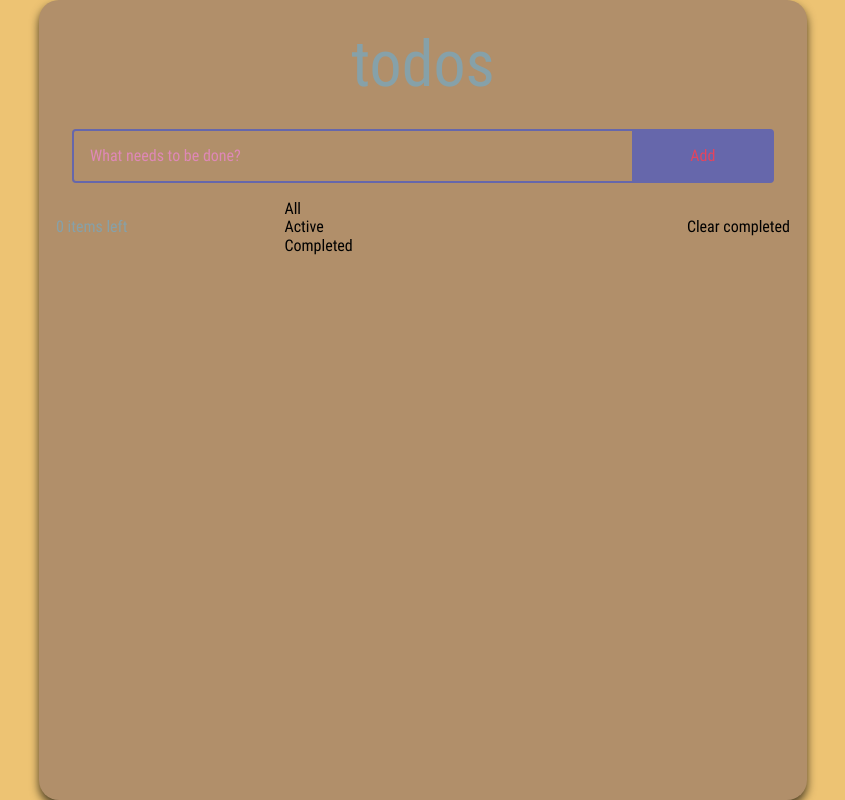
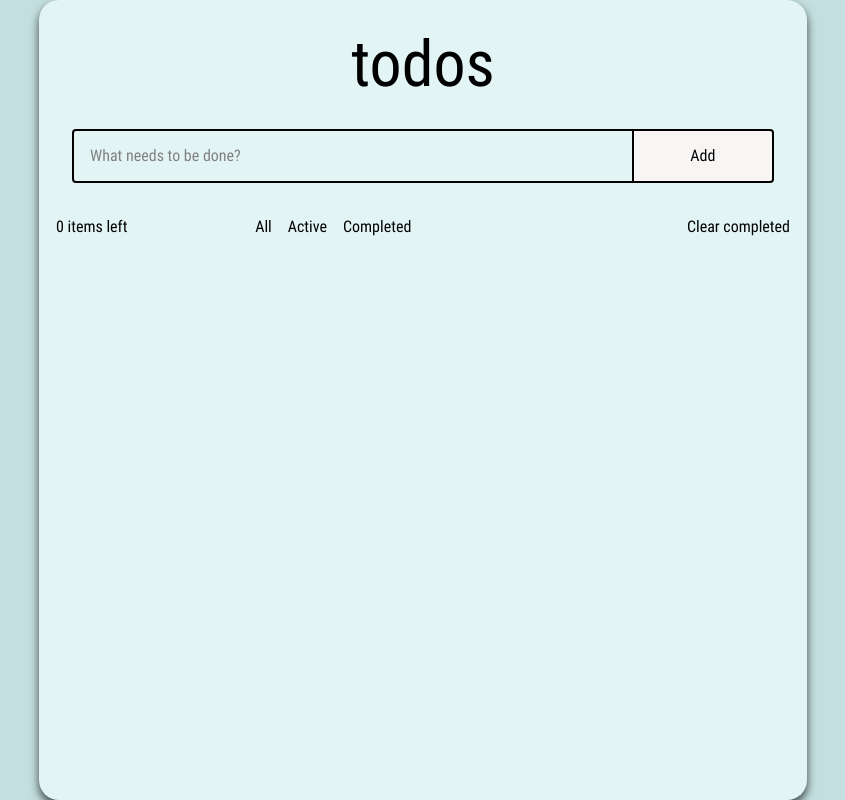
Before and after one commit to RomanMitaki/todos, a React app: page / in a window 1280 px wide. Shown: the whole page, without its empty margins (217-1062 px from the left). Built offline with nearby package versions, Linux system fonts and the light colour scheme; some icons are missing.

Commit message:
add themes colors

```diff
--- a/src/components/Checkbox/Checkbox.tsx
+++ b/src/components/Checkbox/Checkbox.tsx
@@ -20,7 +20,7 @@ const Checkbox = (props: CheckboxProps) => {
                 onChange={handleChecked}
             />
             <span className={classNames(classes.checkbox__custom)}>
-               {isChecked ? <CheckIcon/> : null}
+               {isChecked ? <CheckIcon /> : null}
             </span>
         </label>
   )
--- a/src/components/NavBar/NavBar.module.css
+++ b/src/components/NavBar/NavBar.module.css
@@ -4,3 +4,11 @@
   justify-content: space-between;
   align-items: center;
 }
+
+.btn__wrapper {
+  display: flex;
+  flex-direction: row;
+  justify-content: space-between;
+  align-items: center;
+  gap: 1em
+}
--- a/src/components/NavBar/NavBar.tsx
+++ b/src/components/NavBar/NavBar.tsx
@@ -38,13 +38,13 @@ const NavBar = (props: NavBarProps) => {
   return (
         <div className={classNames(classes.NavBar__wrapper)}>
             <p>{renderedQtyTodos !== 1 ? `${renderedQtyTodos} items left` : `${renderedQtyTodos} item left`}</p>
-            <div>
+            <div className={classNames(classes.btn__wrapper)}>
                 <Button onClick={handleAll}>All</Button>
                 <Button onClick={handleActive}>Active</Button>
                 <Button onClick={handleCompleted}>Completed</Button>
             </div>
             <Button onClick={toggleTheme}>
-                {theme === Theme.DARK ? <PiMoonThin color={'white'} size={'20px'}/> : <PiSunDimLight color={'white'} size={'20px'}/>}
+                {theme === Theme.DARK ? <PiMoonThin color={'white'} size={'20px'}/> : <PiSunDimLight color={'black'} size={'20px'}/>}
             </Button>
             <Button>Clear completed</Button>
         </div>
--- a/src/components/ToDoList/ToDoList.module.css
+++ b/src/components/ToDoList/ToDoList.module.css
@@ -14,6 +14,7 @@
   border-radius: 20px;
   box-shadow:  0 5px 10px 0 rgb(0 0 0 / 70%);
   background: var(--bg-color-secondary);
+
 }
 
 .todos__wrapper {
@@ -23,4 +24,8 @@
   overflow: auto;
   overflow-x: hidden;
   width: 100%;
+  overflow-y: auto;
+  scrollbar-color: var(--bg-color-btn) var(--bg-color-main);
+  scrollbar-width: thin;
+  scroll-behavior: smooth;
 }
--- a/src/components/ToDoList/ToDoList.tsx
+++ b/src/components/ToDoList/ToDoList.tsx
@@ -9,7 +9,7 @@ import { type IToDo, type IToDos } from '../../types/types'
 const ToDoList = () => {
   const [todos, setTodos] = useState<IToDos>([])
   const [renderedTodos, setRenderedTodos] = useState<IToDos>([])
-  const [isComletedTodos, setIsCompletedTodos] = useState(false)
+  const [isCompletedTodos, setIsCompletedTodos] = useState(false)
   const [isActiveTodos, setIsActiveTodos] = useState(false)
   const addTodo = (todo: IToDo) => {
     if (!todo.text || /^\s*$/.test(todo.text)) {
@@ -32,12 +32,12 @@ const ToDoList = () => {
   )
 
   useEffect(() => {
-    isComletedTodos
+    isCompletedTodos
       ? setRenderedTodos(completedTodos)
       : isActiveTodos
         ? setRenderedTodos(activeTodos)
         : setRenderedTodos(todos)
-  }, [todos, activeTodos, completedTodos, isComletedTodos, isActiveTodos])
+  }, [todos, activeTodos, completedTodos, isCompletedTodos, isActiveTodos])
 
   const renderedQtyTodos = useMemo(
     () => {
@@ -46,7 +46,6 @@ const ToDoList = () => {
         : 0
     }, [renderedTodos]
   )
-  // console.log(completedTodos)
 
   const updateTodo = (newTodo: IToDo) => {
     if (!newTodo.text || /^\s*$/.test(newTodo.text)) {
--- a/src/styles/themes/dark.css
+++ b/src/styles/themes/dark.css
@@ -1,8 +1,11 @@
 .app.dark {
-  --bg-color: linear-gradient(
-    90deg,
-    rgb(55 55 222) 0%,
-    rgb(4 5 22) 100%
-  );
+  --bg-color-main: #18122B;
+  --bg-color-secondary: #393053;
+  --primary-color: white;
+  --inner-borders: black;
+  --placeholder-color: grey;
+  --input-color: white;
+  --bg-color-btn: #443C68;
+  --bg-color-btn-secondary: #393053;
 
 }
--- a/src/styles/themes/light.css
+++ b/src/styles/themes/light.css
@@ -1,11 +1,11 @@
 .app.light {
-  --bg-color-main: #edc373;
-  --bg-color-secondary: #b18f6a;
-  --primary-color: #86a1a9;
-  --inner-borders: #6667AB;
-  --placeholder-color: #df88b7;
-  --input-color: #e4445e;
-  --bg-color-btn: #6667AB;
-  --bg-color-btn-secondary: #5859a9;
+  --bg-color-main: #C4DFDF;
+  --bg-color-secondary: #E3F4F4;
+  --primary-color: black;
+  --inner-borders: black;
+  --placeholder-color: grey;
+  --input-color: black;
+  --bg-color-btn: #F8F6F4;
+  --bg-color-btn-secondary: #E3F4F4;
 
 }
```
Also changed, not shown: src/images/check.svg.
